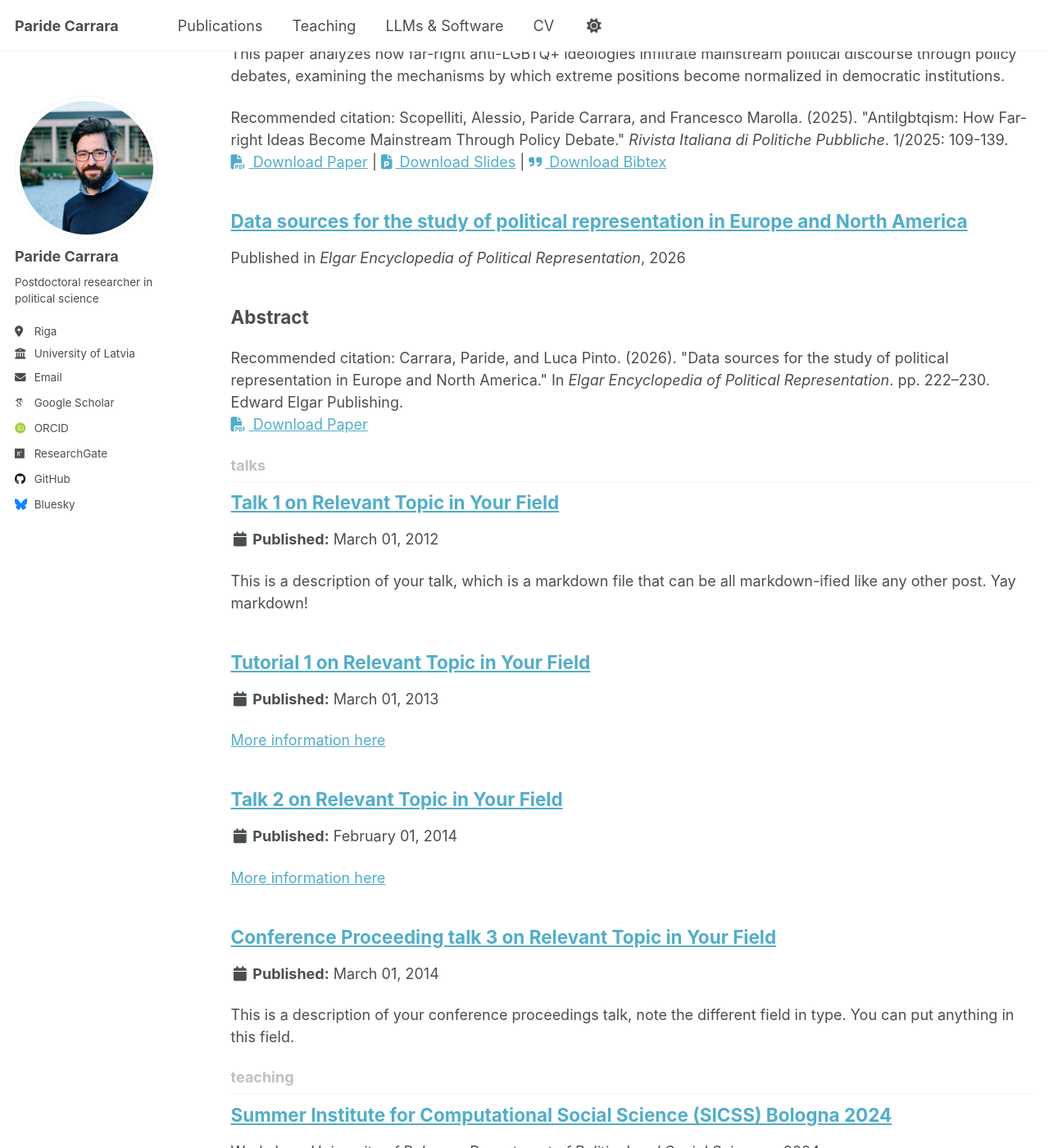
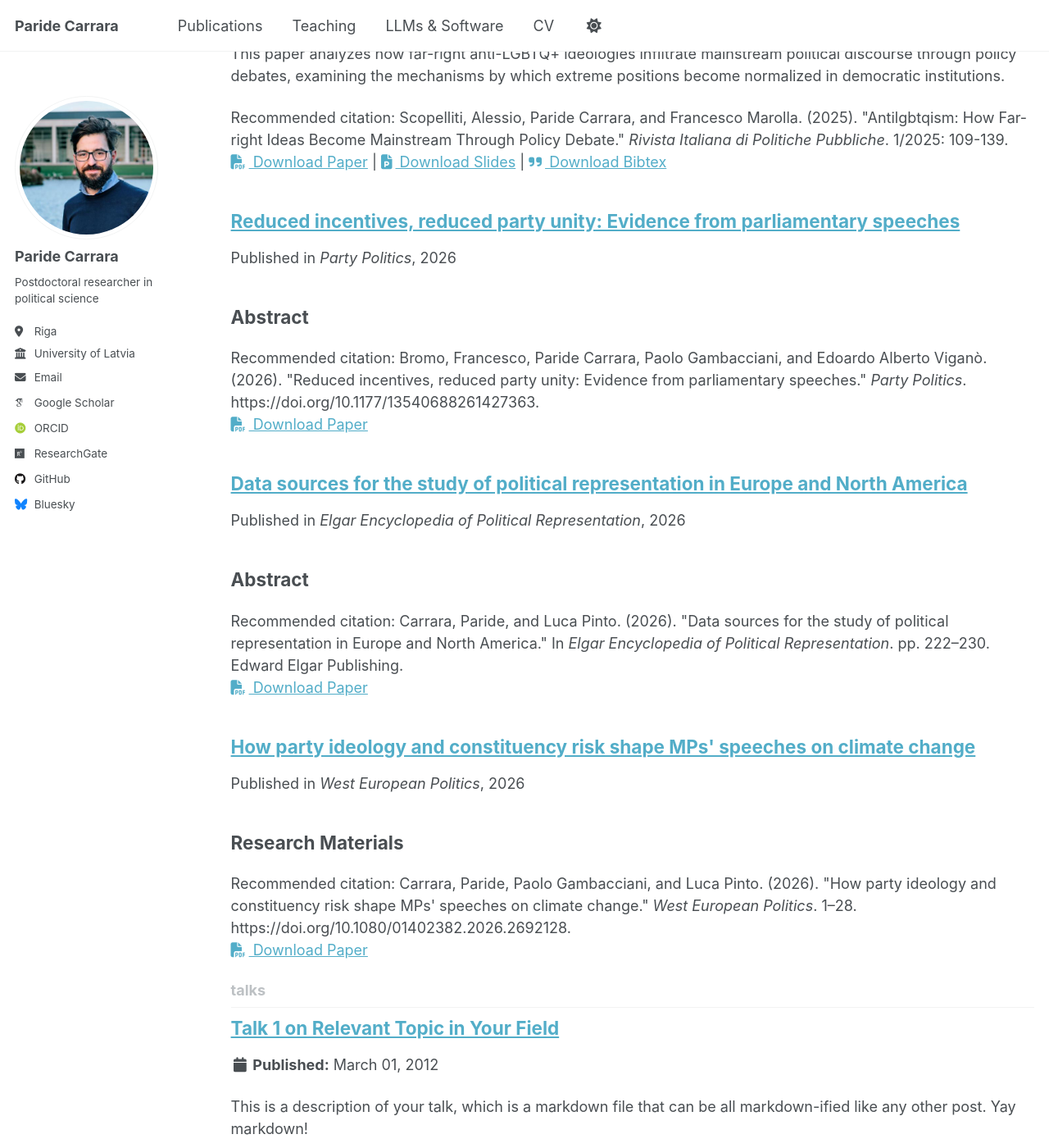
Before and after one commit to paride92/paridecarrara, a Jekyll site: the page built from _pages/collection-archive.html, in a window 1280 px wide and 1400 px high, scrolled down 2716 px. Shown: the whole window at 82% size. Built offline with Jekyll 4.4.1, drawn with Linux system fonts in a browser that asks for light colours; some web fonts are replaced; a script that is not in the unit is left out.

Commit message:
Add WEP publication and fill in Party Politics article details
- New publication page: Carrara, Gambacciani & Pinto (2026), "How party ideology and constituency risk shape MPs' speeches on climate change", West European Politics
- Populate empty bromo_et_al2026.md with title, citation, abstract and DOI for Bromo, Carrara, Gambacciani & Viganò (2026), Party Politics
- Add new WEP article to Journal Articles list on the publications page; fix title casing and DOI link of the Party Politics entry

Co-Authored-By: Claude Code <noreply@anthropic.com>

```diff
--- a/_pages/publications.html
+++ b/_pages/publications.html
@@ -106,13 +106,23 @@ author_profile: true
   <ul class="pub-list">
 
     <li>
-      <p class="pub-title">Reduced Incentives, Reduced Party Unity: Evidence from Parliamentary Speeches</p>
+      <p class="pub-title">How party ideology and constituency risk shape MPs' speeches on climate change</p>
+      <p class="pub-meta">2026. P. Carrara, P. Gambacciani and L. Pinto. <em>West European Politics</em>, 1&ndash;28.</p>
+      <div class="pub-links">
+        <a class="pub-btn" href="https://doi.org/10.1080/01402382.2026.2692128" target="_blank" rel="noopener noreferrer">
+          <svg><use href="#icon-lock"/></svg> Publisher's Version
+        </a>
+      </div>
+    </li>
+
+    <li>
+      <p class="pub-title">Reduced incentives, reduced party unity: Evidence from parliamentary speeches</p>
       <p class="pub-meta">2026. F. Bromo, P. Carrara, P. Gambacciani, and E. Viganò. <em>Party Politics</em>.</p>
       <div class="pub-links">
          <!-- <a class="pub-btn" href="#" target="_blank" rel="noopener noreferrer">
          <svg><use href="#icon-pdf"/></svg> PDF
         </a>-->
-        <a class="pub-btn" href="https://journals.sagepub.com/doi/10.1177/13540688261427363" target="_blank" rel="noopener noreferrer">
+        <a class="pub-btn" href="https://doi.org/10.1177/13540688261427363" target="_blank" rel="noopener noreferrer">
           <svg><use href="#icon-lock"/></svg> Publisher's Version
         </a>
       </div>
--- a/_publications/bromo_et_al2026.md
+++ b/_publications/bromo_et_al2026.md
@@ -0,0 +1,56 @@
+---
+title: "Reduced incentives, reduced party unity: Evidence from parliamentary speeches"
+collection: publications
+category: manuscripts
+permalink: /publication/2026-02-25-reduced-incentives-reduced-party-unity
+#excerpt: 'This article examines how the loss of re-election incentives and career prospects leads MPs to deviate from party positions in parliamentary speeches.'
+date: 2026-02-25
+venue: 'Party Politics'
+#slidesurl: 'http://academicpages.github.io/files/bromo_et_al_2026_slides.pdf'
+paperurl: 'https://doi.org/10.1177/13540688261427363'
+#bibtexurl: 'http://academicpages.github.io/files/bromo_et_al_2026.bib'
+citation: 'Bromo, Francesco, Paride Carrara, Paolo Gambacciani, and Edoardo Alberto Viganò. (2026). &quot;Reduced incentives, reduced party unity: Evidence from parliamentary speeches.&quot; <i>Party Politics</i>. https://doi.org/10.1177/13540688261427363.'
+---
+
+## Abstract
+
+This article examines how reductions in individual legislators&rsquo; political incentives affect their relationship with their party in a party-centered environment. We develop a principal-agent framework to argue that the absence of re-election incentives and diminishing prospects of attaining higher legislative offices increase the likelihood of agency loss, manifested in weaker adherence to party positions in parliamentary speeches. We hypothesize that when MPs are unable to run for re-election and face increasingly limited career advancement opportunities over the course of the electoral period, the mechanisms party leaders rely on to foster party unity become less effective, making these MPs more likely to deviate from the average party positions. To test these expectations, we leverage the case of the Five Star Movement&rsquo;s party-imposed term limits in Italy. We draw on an original dataset of speeches delivered in the Italian Chamber of Deputies between 2013 and 2022. The results support our hypotheses, showing that reduced individual political incentives are associated with systematic increases in intra-party deviation in parliamentary speech.
+
+## Research Materials
+
+<div style="margin: 10px 0;">
+  <a href="https://doi.org/10.1177/13540688261427363" class="btn btn--primary" style="margin-right: 10px;">
+    <i class="fas fa-file-pdf"></i> Publisher's Version
+  </a>
+</div>
+
+<style>
+.btn {
+  display: inline-block;
+  padding: 8px 16px;
+  margin: 4px;
+  text-decoration: none;
+  border-radius: 4px;
+  font-size: 14px;
+  font-weight: 500;
+  transition: all 0.2s ease;
+}
+
+.btn--primary {
+  background-color: #007bff;
+  color: white;
+  border: 1px solid #007bff;
+}
+
+.btn--primary:hover {
+  background-color: #0056b3;
+  color: white;
+  text-decoration: none;
+  transform: translateY(-1px);
+  box-shadow: 0 4px 8px rgba(0,123,255,0.3);
+}
+
+.btn i {
+  margin-right: 6px;
+}
+</style>
--- /dev/null
+++ b/_publications/carrara_gambacciani_pinto2026.md
@@ -0,0 +1,52 @@
+---
+title: "How party ideology and constituency risk shape MPs&#39; speeches on climate change"
+collection: publications
+category: manuscripts
+permalink: /publication/2026-07-03-party-ideology-constituency-risk-climate-speeches
+#excerpt: 'This article examines how party ideology and constituency-level climate risk shape the way Members of Parliament talk about climate change in parliamentary speeches.'
+date: 2026-07-03
+venue: 'West European Politics'
+#slidesurl: 'http://academicpages.github.io/files/carrara_gambacciani_pinto_2026_slides.pdf'
+paperurl: 'https://doi.org/10.1080/01402382.2026.2692128'
+#bibtexurl: 'http://academicpages.github.io/files/carrara_gambacciani_pinto_2026.bib'
+citation: 'Carrara, Paride, Paolo Gambacciani, and Luca Pinto. (2026). &quot;How party ideology and constituency risk shape MPs&#39; speeches on climate change.&quot; <i>West European Politics</i>. 1&ndash;28. https://doi.org/10.1080/01402382.2026.2692128.'
+---
+
+## Research Materials
+
+<div style="margin: 10px 0;">
+  <a href="https://doi.org/10.1080/01402382.2026.2692128" class="btn btn--primary" style="margin-right: 10px;">
+    <i class="fas fa-file-pdf"></i> Publisher's Version
+  </a>
+</div>
+
+<style>
+.btn {
+  display: inline-block;
+  padding: 8px 16px;
+  margin: 4px;
+  text-decoration: none;
+  border-radius: 4px;
+  font-size: 14px;
+  font-weight: 500;
+  transition: all 0.2s ease;
+}
+
+.btn--primary {
+  background-color: #007bff;
+  color: white;
+  border: 1px solid #007bff;
+}
+
+.btn--primary:hover {
+  background-color: #0056b3;
+  color: white;
+  text-decoration: none;
+  transform: translateY(-1px);
+  box-shadow: 0 4px 8px rgba(0,123,255,0.3);
+}
+
+.btn i {
+  margin-right: 6px;
+}
+</style>
```
